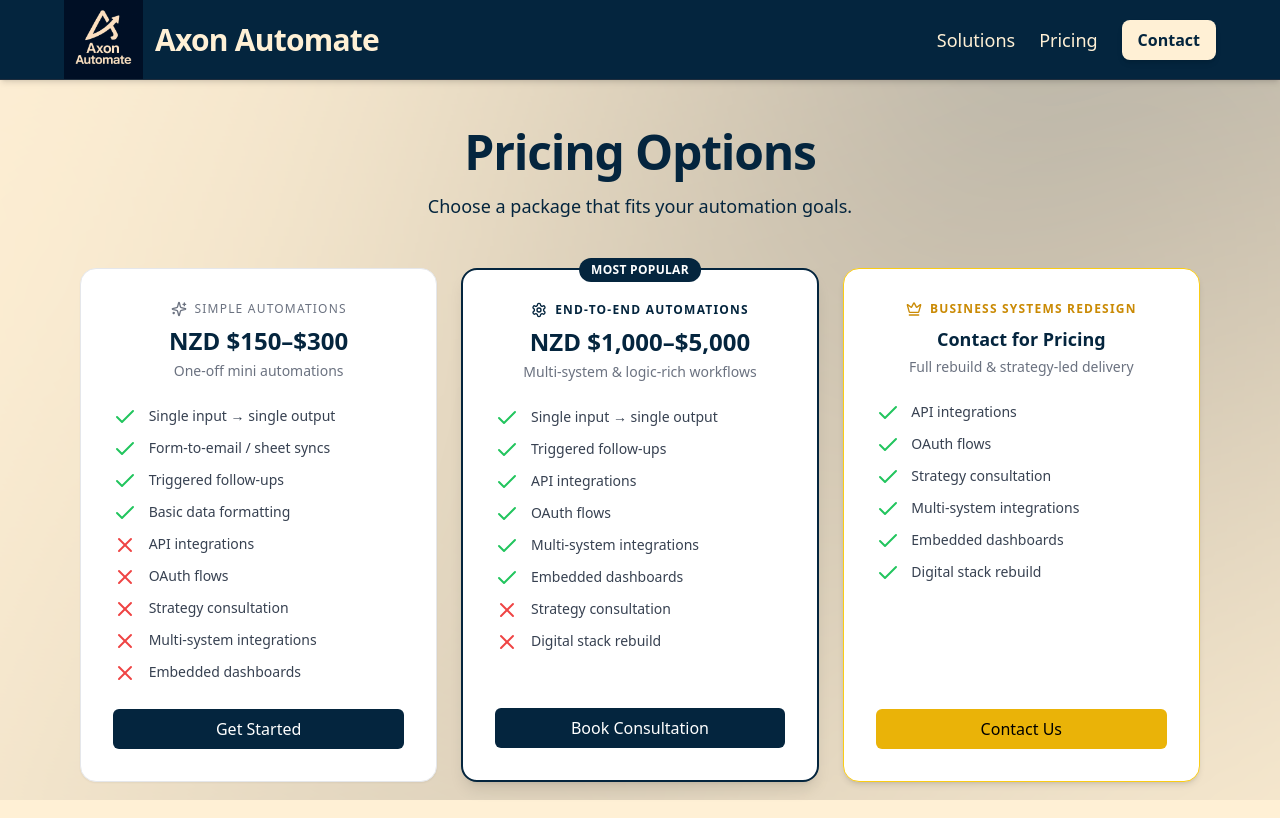
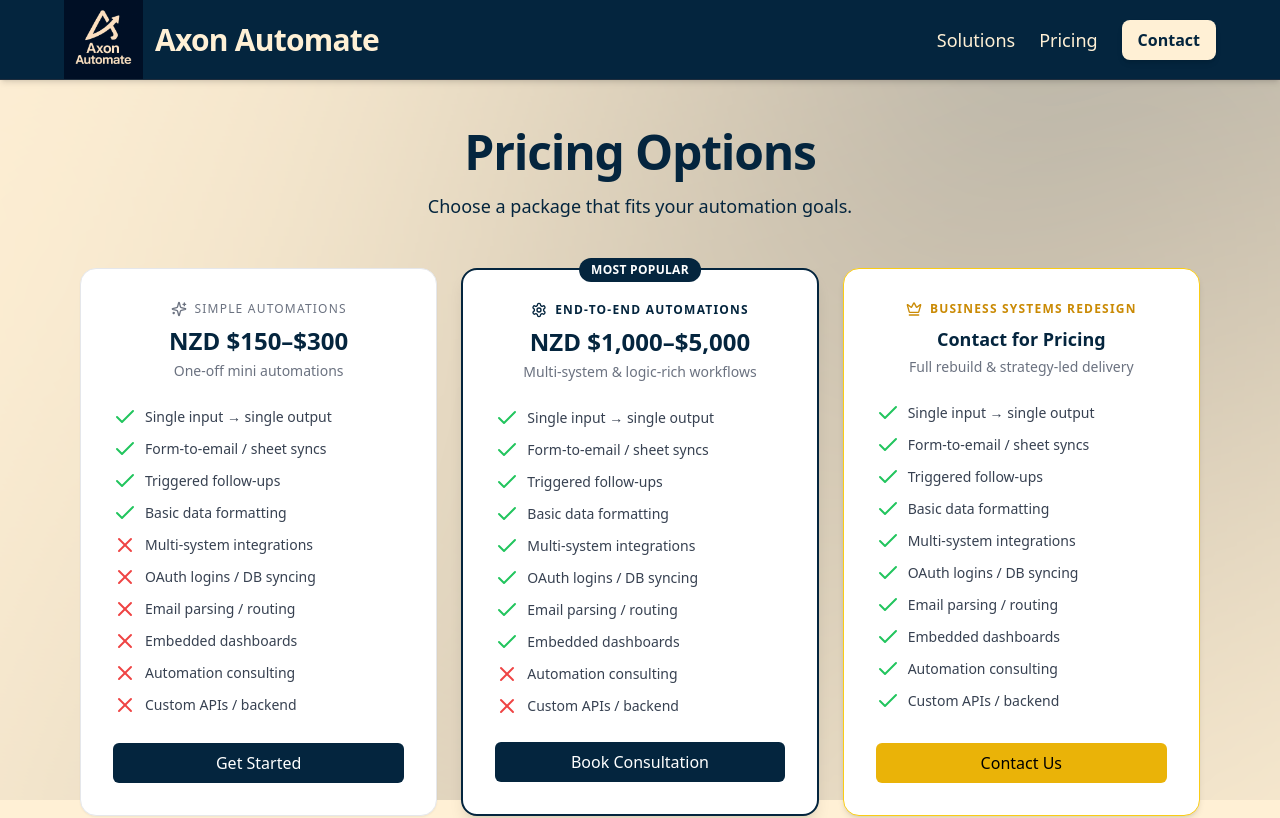
Before and after one commit to trimdex445/axon-automate, a Next.js app: page /pricing in a window 1280 px wide. Shown: the top 818 px of the page. Built offline with nearby package versions, Linux system fonts and the light colour scheme.

Commit message:
fixed pricing

```diff
--- a/pages/pricing.tsx
+++ b/pages/pricing.tsx
@@ -2,10 +2,22 @@ import Layout from '@/components/Layout';
 import { Check, X, Crown, Sparkles, Settings } from 'lucide-react';
 import Link from 'next/link';
 
+const features = [
+  { label: 'Single input → single output', tiers: ['simple', 'endtoend', 'redesign'] },
+  { label: 'Form-to-email / sheet syncs', tiers: ['simple', 'endtoend', 'redesign'] },
+  { label: 'Triggered follow-ups', tiers: ['simple', 'endtoend', 'redesign'] },
+  { label: 'Basic data formatting', tiers: ['simple', 'endtoend', 'redesign'] },
+  { label: 'Multi-system integrations', tiers: ['endtoend', 'redesign'] },
+  { label: 'OAuth logins / DB syncing', tiers: ['endtoend', 'redesign'] },
+  { label: 'Email parsing / routing', tiers: ['endtoend', 'redesign'] },
+  { label: 'Embedded dashboards', tiers: ['endtoend', 'redesign'] },
+  { label: 'Automation consulting', tiers: ['redesign'] },
+  { label: 'Custom APIs / backend', tiers: ['redesign'] },
+];
+
 export default function PricingPage() {
   return (
     <Layout>
-      {/* Fixed background SVG */}
       <div className="fixed inset-0 -mx-[50vw] left-1/2 w-screen pointer-events-none z-0 bg-[#fff0d5]">
         <img
           src="/assets/illustrations/blurry-gradient-haikei.svg"
@@ -23,7 +35,7 @@ export default function PricingPage() {
 
           <div className="grid grid-cols-1 md:grid-cols-3 gap-6">
             {/* Simple Automations */}
-            <div className="relative bg-white border border-gray-200 rounded-2xl p-8 shadow-sm flex flex-col justify-between hover:scale-[1.03] transition-transform duration-300">
+            <div className="relative bg-white border border-gray-200 rounded-2xl p-8 shadow-sm flex flex-col justify-between transition-transform duration-300 ease-in-out hover:scale-[1.03]">
               <div>
                 <div className="text-xs uppercase tracking-widest text-gray-500 mb-2 flex justify-center items-center">
                   <Sparkles className="w-4 h-4 mr-2" />
@@ -32,15 +44,16 @@ export default function PricingPage() {
                 <div className="text-2xl font-bold text-[#04253e] mb-1">NZD $150–$300</div>
                 <div className="text-sm text-gray-500 mb-6">One-off mini automations</div>
                 <ul className="text-sm text-gray-700 space-y-2 text-left">
-                  <li><Check className="text-green-500 inline mr-2" /> Single input → single output</li>
-                  <li><Check className="text-green-500 inline mr-2" /> Form-to-email / sheet syncs</li>
-                  <li><Check className="text-green-500 inline mr-2" /> Triggered follow-ups</li>
-                  <li><Check className="text-green-500 inline mr-2" /> Basic data formatting</li>
-                  <li><X className="text-red-500 inline mr-2" /> API integrations</li>
-                  <li><X className="text-red-500 inline mr-2" /> OAuth flows</li>
-                  <li><X className="text-red-500 inline mr-2" /> Strategy consultation</li>
-                  <li><X className="text-red-500 inline mr-2" /> Multi-system integrations</li>
-                  <li><X className="text-red-500 inline mr-2" /> Embedded dashboards</li>
+                  {features.map((f, i) => (
+                    <li key={i} className="flex items-center">
+                      {f.tiers.includes('simple') ? (
+                        <Check className="text-green-500 mr-2" />
+                      ) : (
+                        <X className="text-red-500 mr-2" />
+                      )}
+                      {f.label}
+                    </li>
+                  ))}
                 </ul>
               </div>
               <Link href="/contact" legacyBehavior>
@@ -51,7 +64,7 @@ export default function PricingPage() {
             </div>
 
             {/* End-to-End Automations */}
-            <div className="relative bg-white border-2 border-[#04253e] rounded-2xl p-8 shadow-lg flex flex-col justify-between hover:scale-[1.03] transition-transform duration-300">
+            <div className="relative bg-white border-2 border-[#04253e] rounded-2xl p-8 shadow-lg flex flex-col justify-between transition-transform duration-300 ease-in-out hover:scale-[1.03]">
               <div className="absolute -top-3 left-1/2 transform -translate-x-1/2 bg-[#04253e] text-white text-xs px-3 py-1 rounded-full uppercase tracking-wide font-semibold">
                 Most popular
               </div>
@@ -63,14 +76,16 @@ export default function PricingPage() {
                 <div className="text-2xl font-bold text-[#04253e] mb-1">NZD $1,000–$5,000</div>
                 <div className="text-sm text-gray-500 mb-6">Multi-system & logic-rich workflows</div>
                 <ul className="text-sm text-gray-700 space-y-2 text-left">
-                  <li><Check className="text-green-500 inline mr-2" /> Single input → single output</li>
-                  <li><Check className="text-green-500 inline mr-2" /> Triggered follow-ups</li>
-                  <li><Check className="text-green-500 inline mr-2" /> API integrations</li>
-                  <li><Check className="text-green-500 inline mr-2" /> OAuth flows</li>
-                  <li><Check className="text-green-500 inline mr-2" /> Multi-system integrations</li>
-                  <li><Check className="text-green-500 inline mr-2" /> Embedded dashboards</li>
-                  <li><X className="text-red-500 inline mr-2" /> Strategy consultation</li>
-                  <li><X className="text-red-500 inline mr-2" /> Digital stack rebuild</li>
+                  {features.map((f, i) => (
+                    <li key={i} className="flex items-center">
+                      {f.tiers.includes('endtoend') ? (
+                        <Check className="text-green-500 mr-2" />
+                      ) : (
+                        <X className="text-red-500 mr-2" />
+                      )}
+                      {f.label}
+                    </li>
+                  ))}
                 </ul>
               </div>
               <Link href="/contact" legacyBehavior>
@@ -81,7 +96,7 @@ export default function PricingPage() {
             </div>
 
             {/* Business Systems Redesign */}
-            <div className="relative bg-white border border-yellow-400 rounded-2xl p-8 shadow-md flex flex-col justify-between hover:scale-[1.03] transition-transform duration-300">
+            <div className="relative bg-white border border-yellow-400 rounded-2xl p-8 shadow-md flex flex-col justify-between transition-transform duration-300 ease-in-out hover:scale-[1.03]">
               <div>
                 <div className="text-xs uppercase tracking-widest text-yellow-600 mb-2 flex justify-center items-center font-semibold">
                   <Crown className="w-4 h-4 mr-2" />
@@ -90,12 +105,16 @@ export default function PricingPage() {
                 <div className="text-lg font-bold text-[#04253e] mb-1">Contact for Pricing</div>
                 <div className="text-sm text-gray-500 mb-6">Full rebuild & strategy-led delivery</div>
                 <ul className="text-sm text-gray-700 space-y-2 text-left">
-                  <li><Check className="text-green-500 inline mr-2" /> API integrations</li>
-                  <li><Check className="text-green-500 inline mr-2" /> OAuth flows</li>
-                  <li><Check className="text-green-500 inline mr-2" /> Strategy consultation</li>
-                  <li><Check className="text-green-500 inline mr-2" /> Multi-system integrations</li>
-                  <li><Check className="text-green-500 inline mr-2" /> Embedded dashboards</li>
-                  <li><Check className="text-green-500 inline mr-2" /> Digital stack rebuild</li>
+                  {features.map((f, i) => (
+                    <li key={i} className="flex items-center">
+                      {f.tiers.includes('redesign') ? (
+                        <Check className="text-green-500 mr-2" />
+                      ) : (
+                        <X className="text-red-500 mr-2" />
+                      )}
+                      {f.label}
+                    </li>
+                  ))}
                 </ul>
               </div>
               <Link href="/contact" legacyBehavior>
@@ -106,6 +125,7 @@ export default function PricingPage() {
             </div>
           </div>
         </div>
+
         {/* FAQ Section */}
         <div className="max-w-4xl mx-auto mt-24 px-4">
           <h3 className="text-3xl font-bold text-center text-[#04253e] mb-8">Frequently Asked Questions</h3>
@@ -129,7 +149,7 @@ export default function PricingPage() {
               },
               {
                 question: "Are there monthly costs for servers, APIs, or hosting?",
-                answer: "Some automations require ongoing infrastructure (like API credits, cloud servers, or database hosting). These costs vary based on usage and are always discussed upfront. Many one-off builds can run entirely free with no monthly fees.",
+                answer: "Some automations require ongoing infrastructure (like API credits, cloud servers, or database hosting). These costs vary based on usage and are always discussed upfront. Some one-off builds can run entirely free with no monthly fees.",
               },
               {
                 question: "Do I pay before or after the automation is built?",
```
